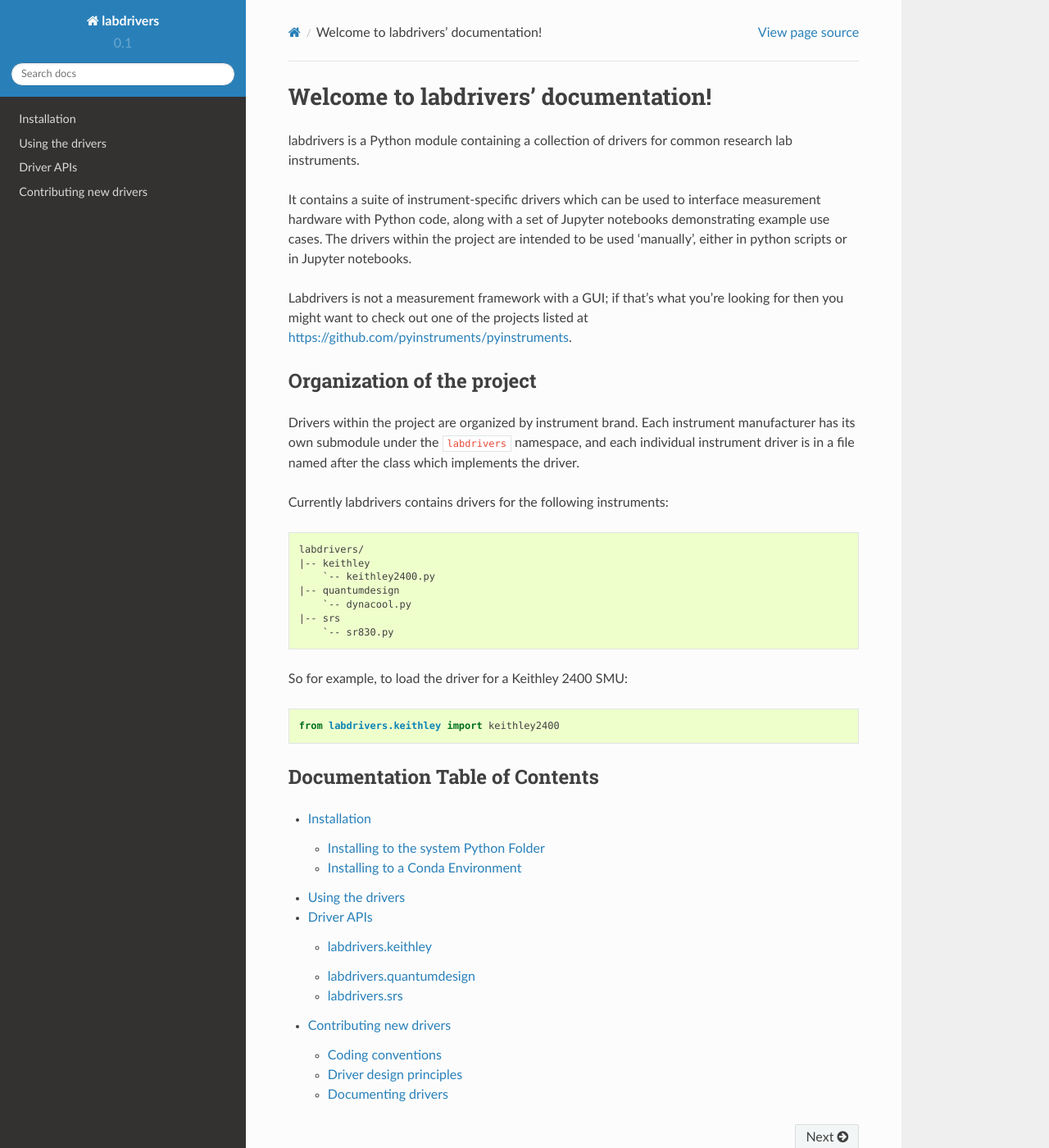
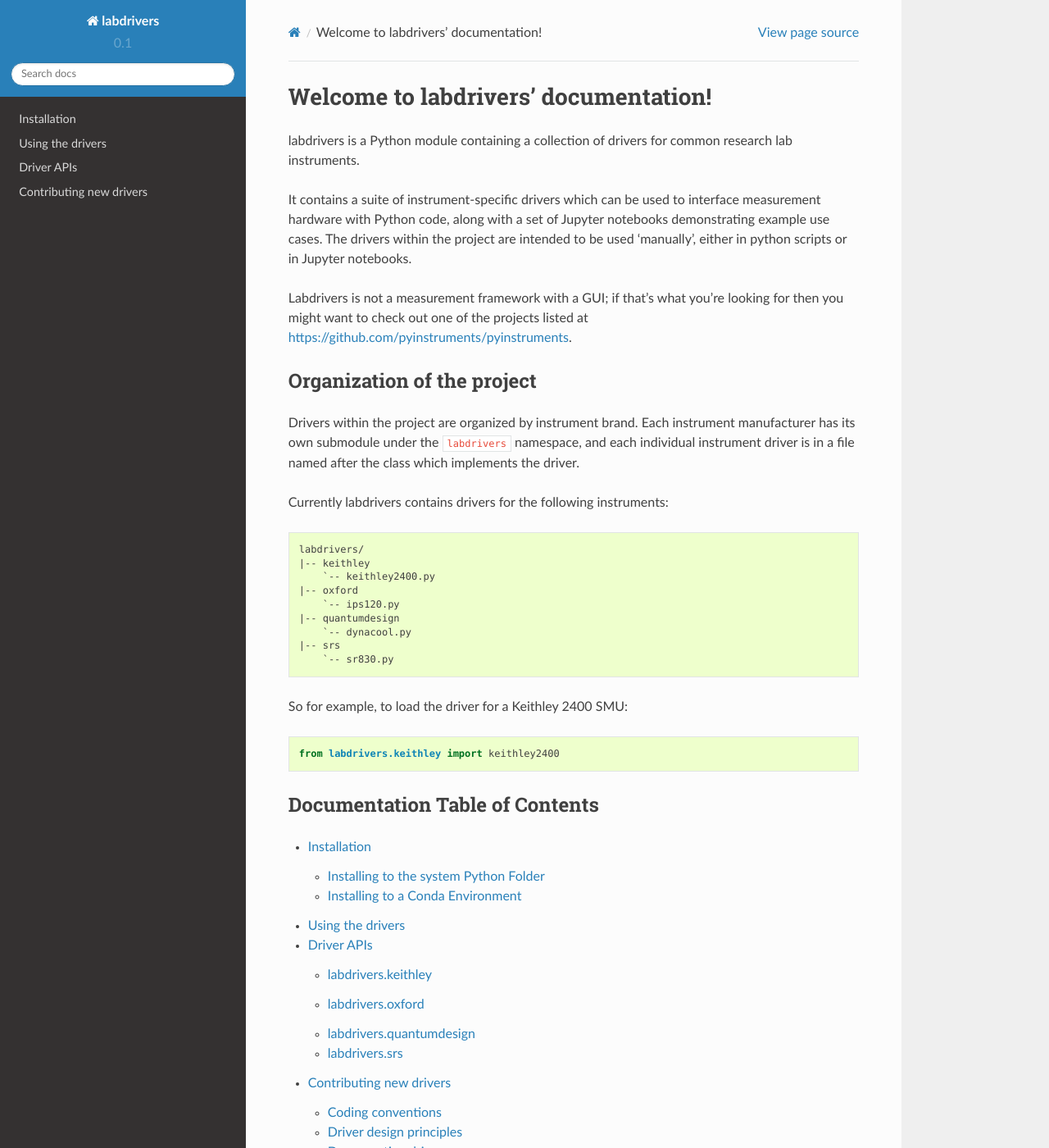
Before and after one commit to masonlab/labdrivers, a Sphinx documentation site: the page built from docs/index.rst, in a window 1280 px wide and 1400 px high. Shown: the whole window at 82% size. Built offline with Sphinx 7.4.7 and the Read the Docs theme 2.0.0, drawn with Linux system fonts in a browser that asks for light colours.

Commit message:
updating docs for oxford ips-120

```diff
--- a/docs/index.rst
+++ b/docs/index.rst
@@ -24,6 +24,8 @@ Currently labdrivers contains drivers for the following instruments::
 	labdrivers/
 	|-- keithley
 	    `-- keithley2400.py
+	|-- oxford
+	    `-- ips120.py
 	|-- quantumdesign
 	    `-- dynacool.py
 	|-- srs
--- a/docs/moduleapis.rst
+++ b/docs/moduleapis.rst
@@ -6,5 +6,6 @@ Driver APIs
    :maxdepth: 2
 
    labdrivers.keithley
+   labdrivers.oxford
    labdrivers.quantumdesign
    labdrivers.srs
```
Also changed, not shown: docs/labdrivers.oxford.rst (added, +11 -0 lines), 1 other file.
